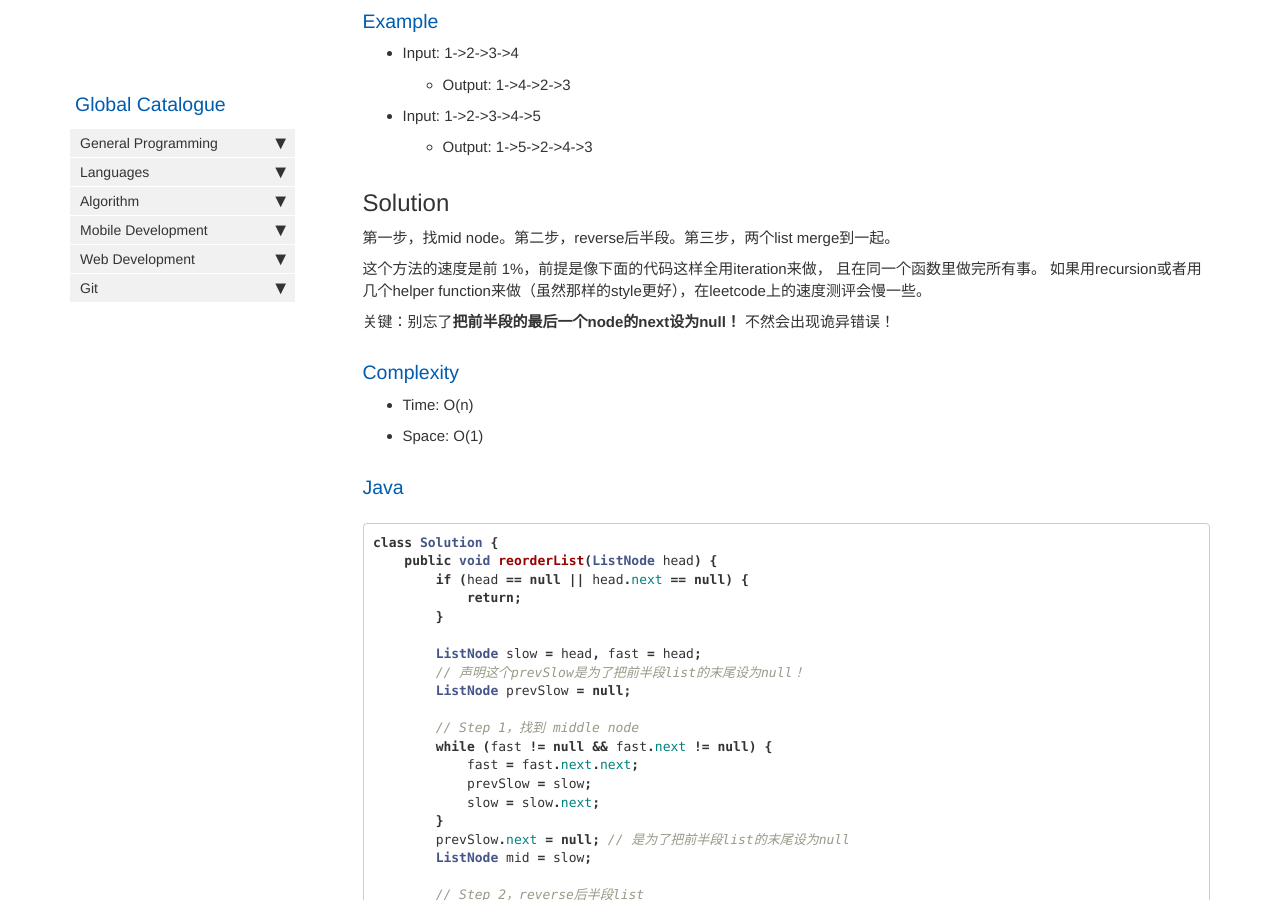
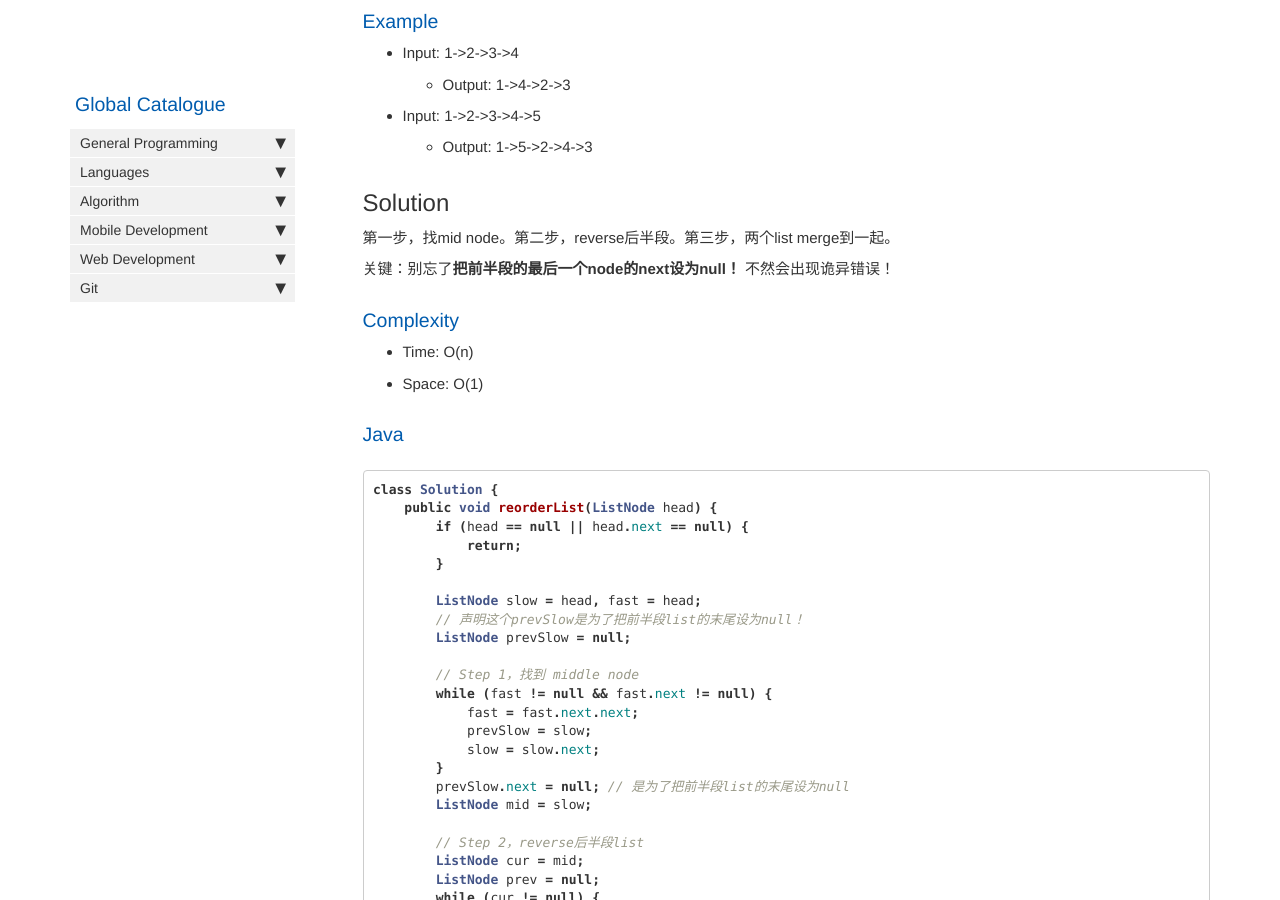
Before and after one commit to HungryOrc/hungryorc.github.io, a Jekyll site: the page built from pages/algorithm/algorithm_reorder_list_one_from_head_and_one_from_tail.md, in a window 1280 px wide and 900 px high, scrolled down 501 px. Built offline with Jekyll 4.4.1, drawn with Linux system fonts in a browser that asks for light colours; nearby versions of some CDN libraries; comment, search, counter and statistics services are not loaded.

Commit message:
Update algorithm_reorder_list_one_from_head_and_one_from_tail.md

```diff
--- a/pages/algorithm/algorithm_reorder_list_one_from_head_and_one_from_tail.md
+++ b/pages/algorithm/algorithm_reorder_list_one_from_head_and_one_from_tail.md
@@ -31,10 +31,6 @@ You may not modify the values in the list's nodes, only nodes itself may be chan
 
 ## Solution
 第一步，找mid node。第二步，reverse后半段。第三步，两个list merge到一起。
-
-这个方法的速度是前 1%，前提是像下面的代码这样全用iteration来做，
-且在同一个函数里做完所有事。
-如果用recursion或者用几个helper function来做（虽然那样的style更好），在leetcode上的速度测评会慢一些。
 
 关键：别忘了**把前半段的最后一个node的next设为null！** 不然会出现诡异错误！
 
```
